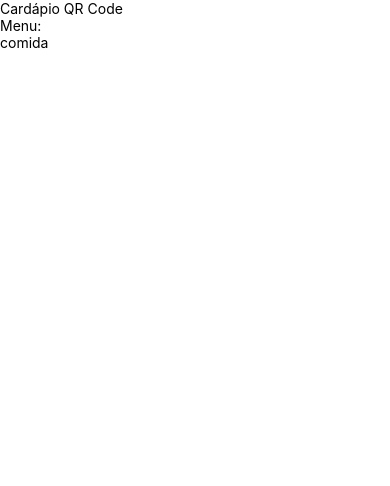
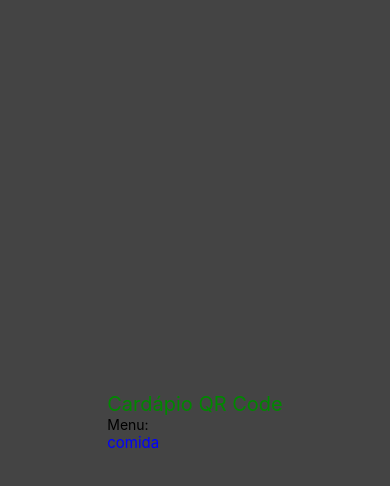
Before and after one commit to heitorAlbu/app1, a React Native app: screen / in a window 390 px wide. Shown: the top 486 px of the page. Built offline with nearby package versions, Linux system fonts and the light colour scheme.

Commit message:
adicionando background e centralizando os elementos(cfb - aula 06)

```diff
--- a/App.tsx
+++ b/App.tsx
@@ -1,21 +1,32 @@
 import { Component } from "react";
 import { Text, View } from "react-native";
 import Prato from "./components/prato"
-
+import { StyleSheet } from "react-native";
 
 export default class App1 extends Component {
   render() {
     return (
-      <View>
+      <View style={estilos.container}>
         <View>
-          <Text>Cardápio QR Code</Text>
+          <Text style={estilos.txt1}>Cardápio QR Code</Text>
           <Text>Menu:</Text>
           <Prato></Prato>
         </View>
       </View>
 
-    )
-  }
+    );
+  };
+}
+const estilos = StyleSheet.create({
+  container: {
+    flex: 1,
+    backgroundColor: '#444',
+    alignItems: 'center',
+    justifyContent: 'center'
+  },
+  txt1: {
+    color: '#080',
+    fontSize: 20,
+  },
 
-
-}
+})
--- a/components/prato.tsx
+++ b/components/prato.tsx
@@ -1,8 +1,19 @@
 import React from 'react';
-import { Text } from 'react-native';
+import { StyleSheet, Text } from 'react-native';
 export default function () {
     return (
-        <Text>comida</Text>
+        <Text style={estilos.txt2}>comida</Text>
     )
 
 }
+
+const estilos = StyleSheet.create({
+    txt1: {
+        color: '#f00',
+        fontSize: 20,
+    },
+    txt2: {
+        color: '#00f',
+        fontSize: 15,
+    }
+})
```
